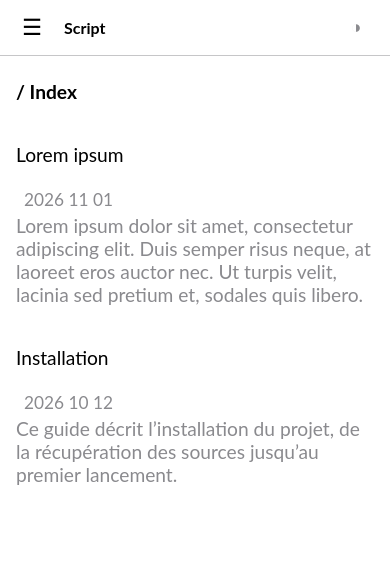
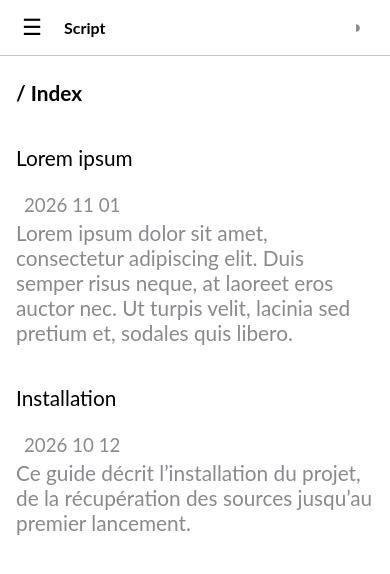
Before and after one commit to script-txt/script-txt.github.io, a Jekyll site: the page built from index.html, in a window 390 px wide. Shown: the top 574 px of the page. Built offline with Jekyll 4.4.1, drawn with Linux system fonts in a browser that asks for light colours; some web fonts are replaced.

Commit message:
Update default.html

```diff
--- a/_layouts/default.html
+++ b/_layouts/default.html
@@ -144,7 +144,7 @@
       transition: transform .2s ease;
     }
     .sidebar.open { transform: none; }
-    main { font-size: 120%; padding: 1.5rem 1rem 3rem; }
+    main { font-size:130%; padding: 1.5rem 1rem 3rem; }
 
   }
   @media (prefers-reduced-motion: reduce) {
```
